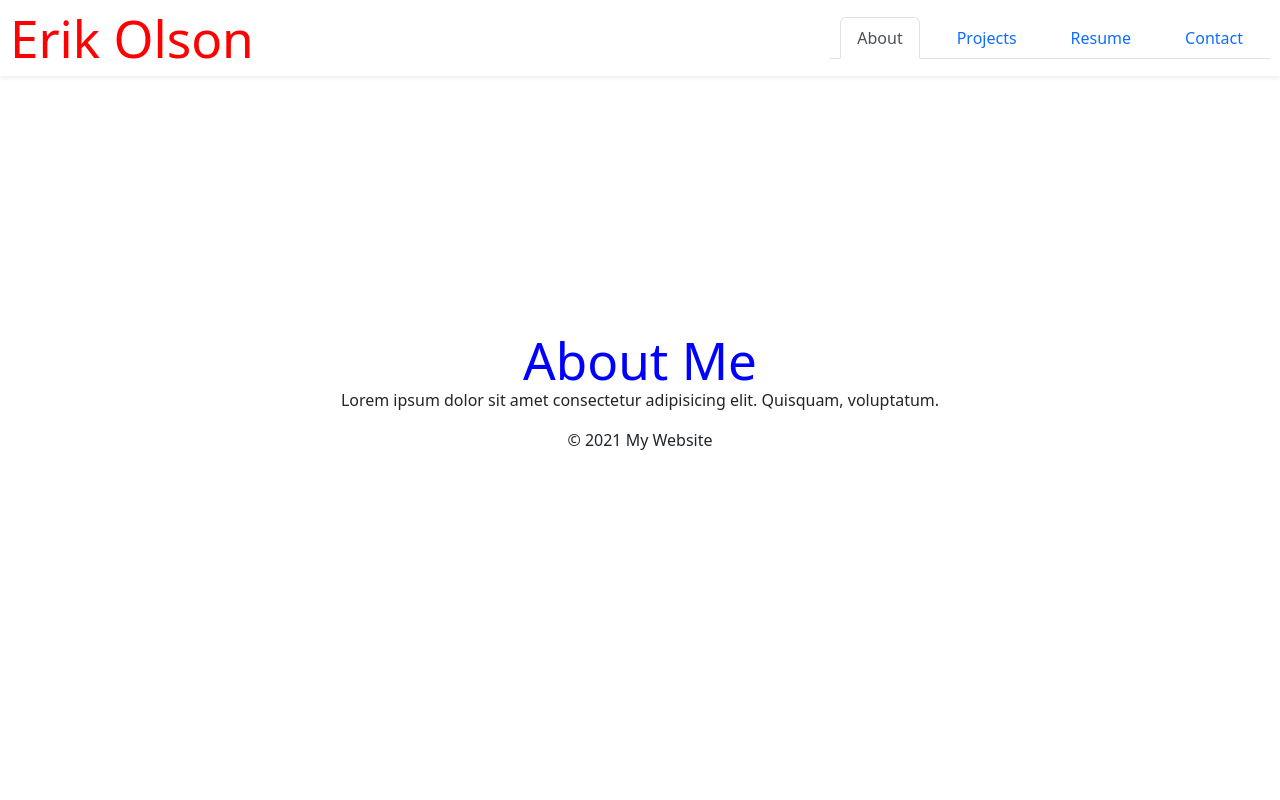
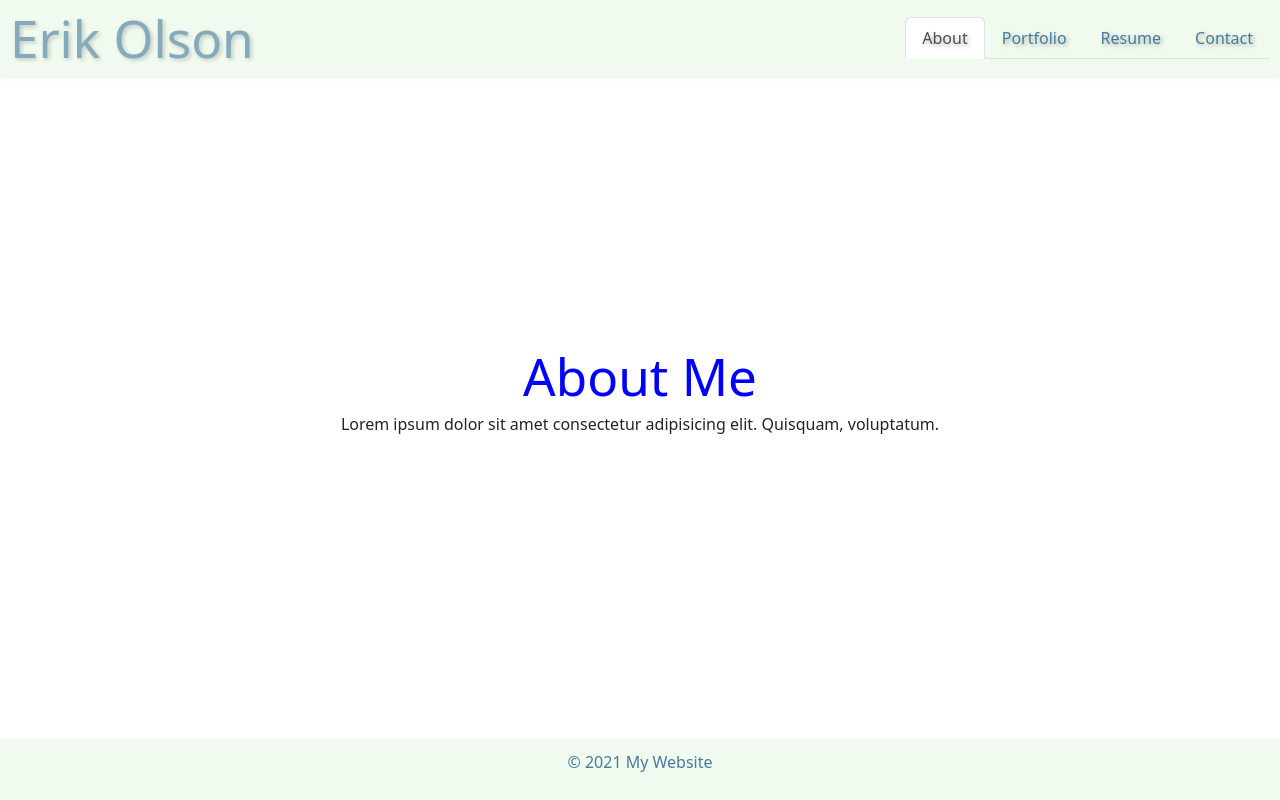
Before and after one commit to ErikAmerico/Portfolio2, a React (Vite) app: page / in a window 1280 px wide. Built offline with nearby package versions, Linux system fonts and the light colour scheme.

Commit message:
styled header and footer

```diff
--- a/src/components/Footer/Foot.css
+++ b/src/components/Footer/Foot.css
@@ -0,0 +1,16 @@
+footer {
+    /* display: flex; */
+    justify-content: space-between;
+    align-items: center;
+    padding: 10px;
+    position: fixed;
+    bottom: 0;
+    left: 0;
+    width: 100%;
+    background-color: #f1faee;
+    box-shadow: 0px 1px 5px rgba(0, 0, 0, 0.1);
+  }
+
+  footer p {
+    color: #457b9d;
+  }
--- a/src/components/Footer/Footer.jsx
+++ b/src/components/Footer/Footer.jsx
@@ -1,4 +1,4 @@
-
+import './foot.css'
 
 export default function Footer() {
     return (
--- a/src/components/Header/Head.css
+++ b/src/components/Header/Head.css
@@ -9,11 +9,28 @@ header {
     top: 0;
     left: 0;
     width: 100%;
-    background-color: #fff;
+    background-color: #f1faee;
     box-shadow: 0px 1px 5px rgba(0, 0, 0, 0.1);
   }
 
-  h1 {
+  .header-title {
     margin: 0;
-    color: red;
+    color: #457b9d;
+    text-shadow: 2px 2px 4px rgba(0, 0, 0, 0.3);
+    position: relative;
   }
+
+
+  .header-title {
+  animation: titlePulse 4s linear infinite;
+  }
+
+
+  @keyframes titlePulse {
+    0%, 100% {
+      opacity: 1;
+    }
+    50% {
+      opacity: .5;
+    }
+  }
--- a/src/components/Header/Header.jsx
+++ b/src/components/Header/Header.jsx
@@ -7,7 +7,7 @@ import './Head.css';
 export default function Header() {
   return (
     <header >
-      <h1>Erik Olson</h1>
+      <h1 className='header-title'>Erik Olson</h1>
       <Navigation />
     </header>
   )
--- a/src/components/NavFolder/Nav.css
+++ b/src/components/NavFolder/Nav.css
@@ -1,20 +1,30 @@
 
-nav {
-    display: flex;
-    justify-content: center;
+
+.nav-link {
+  color: #457b9d;
+  text-shadow: 2px 2px 4px rgba(0, 0, 0, 0.3);
+}
+
+.nav-link:hover {
+  color: #457b9d;
+  text-shadow: 2px 2px 4px rgba(0, 0, 0, 0.3);
+}
+
+.nav-link-text:hover {
+  text-shadow: 2px 2px 4px #f1faee;
+  display: inline-block;
+  animation: navPulse 1.5s linear infinite;
+}
+
+.nav-link.active .nav-link-text {
+  animation: none;
+}
+
+@keyframes navPulse {
+  0%, 100% {
+    transform: scale(1);
   }
-
-  ul {
-    list-style: none;
-    padding: 0;
-    display: flex;
+  50% {
+    transform: scale(1.1);
   }
-
-  li {
-    margin: 0 10px;
-  }
-
-  a {
-    text-decoration: none;
-    color: purple;
-  }
+}
--- a/src/components/NavFolder/Navigation.jsx
+++ b/src/components/NavFolder/Navigation.jsx
@@ -12,15 +12,15 @@ function Navigation() {
             to="/"
             className={currentPage === '/' ? 'nav-link active' : 'nav-link'}
           >
-            About
+            <span className="nav-link-text">About</span>
           </Link>
         </li>
         <li className="nav-item">
           <Link
-            to="/Projects"
-            className={currentPage === '/Projects' ? 'nav-link active' : 'nav-link'}
+            to="/Portfolio"
+            className={currentPage === '/Portfolio' ? 'nav-link active' : 'nav-link'}
           >
-            Projects
+            <span className="nav-link-text">Portfolio</span>
           </Link>
         </li>
         <li className="nav-item">
@@ -28,7 +28,7 @@ function Navigation() {
             to="/Resume"
             className={currentPage === '/Resume' ? 'nav-link active' : 'nav-link'}
           >
-            Resume
+            <span className="nav-link-text">Resume</span>
           </Link>
         </li>
         <li className="nav-item">
@@ -36,7 +36,7 @@ function Navigation() {
             to="/Contact"
             className={currentPage === '/Contact' ? 'nav-link active' : 'nav-link'}
           >
-            Contact
+            <span className="nav-link-text">Contact</span>
           </Link>
         </li>
       </ul>
--- a/src/main.jsx
+++ b/src/main.jsx
@@ -6,7 +6,7 @@ import './index.css'
 import App from './App.jsx';
 import About from './components/About/About.jsx';
 import Contact from './components/Contact/Contact.jsx';
-import Projects from './components/Projects/Projects.jsx';
+import Portfolio from './components/Portfolio/Portfolio.jsx';
 import Resume from './components/Resume/Resume.jsx';
 import Error from './components/Error/Error.jsx';
 
@@ -22,8 +22,8 @@ const router = createBrowserRouter([
         element: <About />,
       },
       {
-        path: '/Projects',
-        element: <Projects />,
+        path: '/Portfolio',
+        element: <Portfolio />,
       },
       {
         path: '/Resume',
```
Also changed, not shown: src/components/Portfolio/Portfolio.css (added), src/components/Portfolio/Portfolio.jsx (renamed from src/components/Projects/Projects.jsx).
